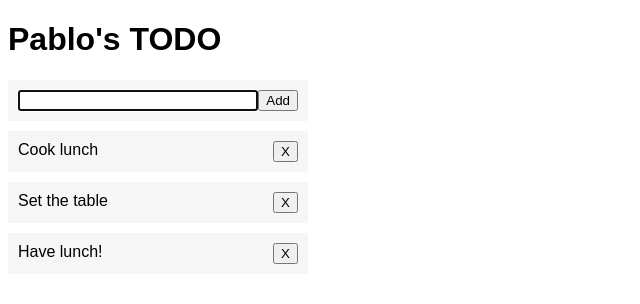
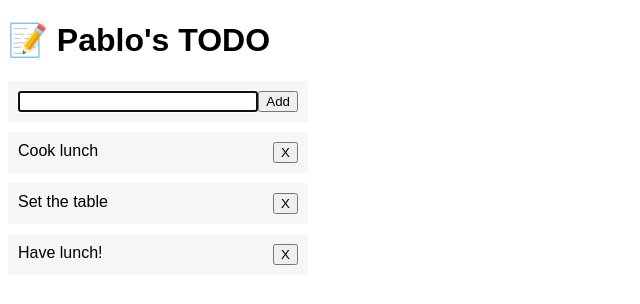
Before and after one commit to alonsogarciapablo/todo-list-app-vanilla-js, a plain HTML site: page index.html in a window 1280 px wide. Shown: the whole page, without its empty margins (0-640 px from the left). Drawn offline with Linux system fonts and the light colour scheme.

Commit message:
Emojis 😀

```diff
--- a/index.html
+++ b/index.html
@@ -45,7 +45,7 @@
   </head>
   <body>
     <div class="container">
-      <h1>Pablo's TODO</h1>
+      <h1>📝 Pablo's TODO</h1>
       <form id="todoForm">
         <input type="text" id="newTodoInput"/>
         <button>Add</button>
```
Also changed, not shown: screenshot.png, 1 other file.
